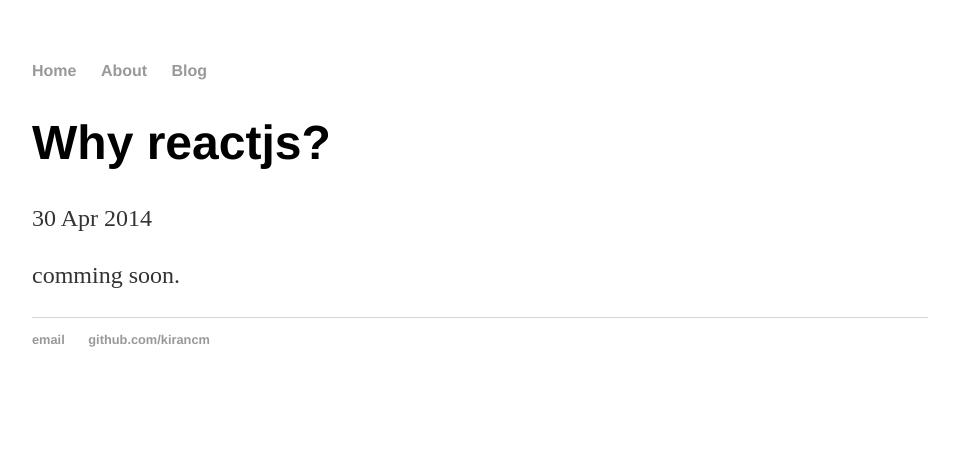
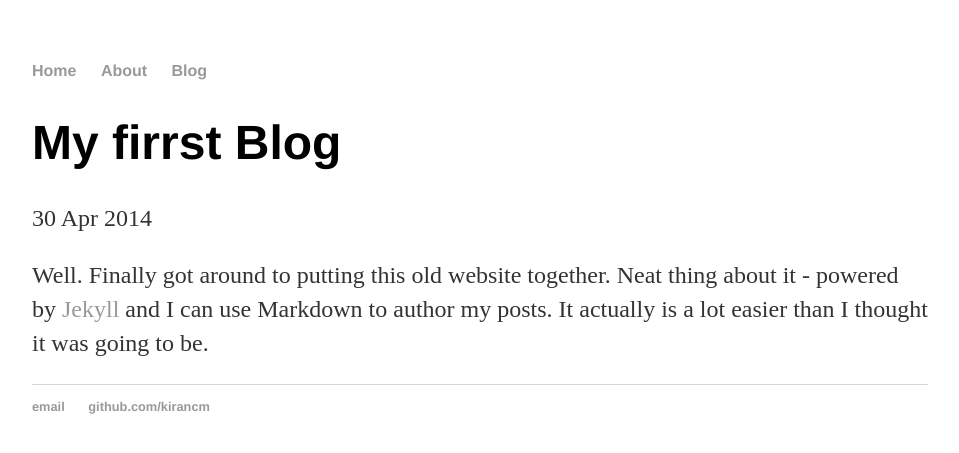
Before and after one commit to kirancm/kirancm.github.io, a Jekyll site: the page built from _posts/2018-04-19-Why-Reactjs.md, in a window 1280 px wide. Shown: the top 453 px of the page, without its empty margins (160-1119 px from the left). Built offline with Jekyll 4.4.1, drawn with Linux system fonts in a browser that asks for light colours.

Commit message:
first commit with Jekyll

```diff
--- a/_posts/2018-04-19-Why-Reactjs.md
+++ b/_posts/2018-04-19-Why-Reactjs.md
@@ -1,7 +1,7 @@
 ---
 layout: post
-title: "Why reactjs?"
+title: "My firrst Blog"
 date: 2014-04-30
 ---
 
-comming soon.
+Well. Finally got around to putting this old website together. Neat thing about it - powered by [Jekyll](http://jekyllrb.com) and I can use Markdown to author my posts. It actually is a lot easier than I thought it was going to be.
```
